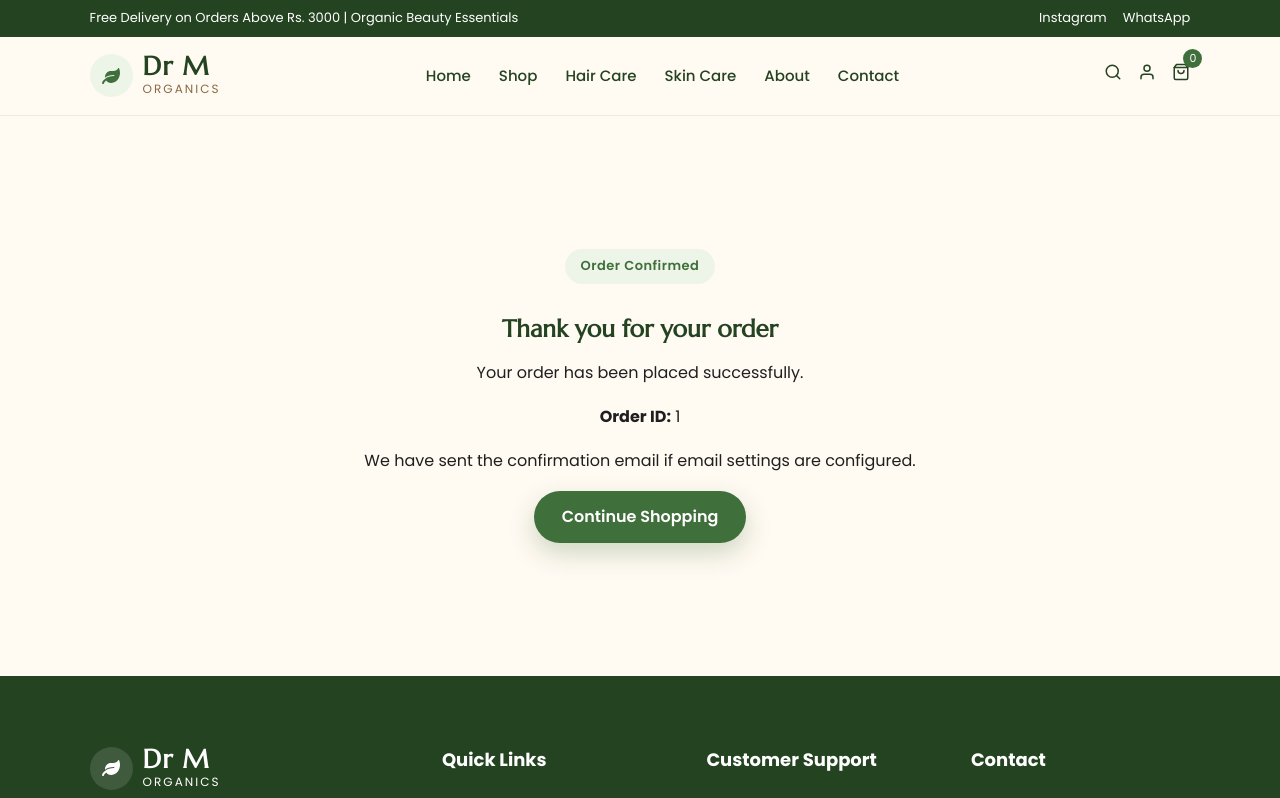
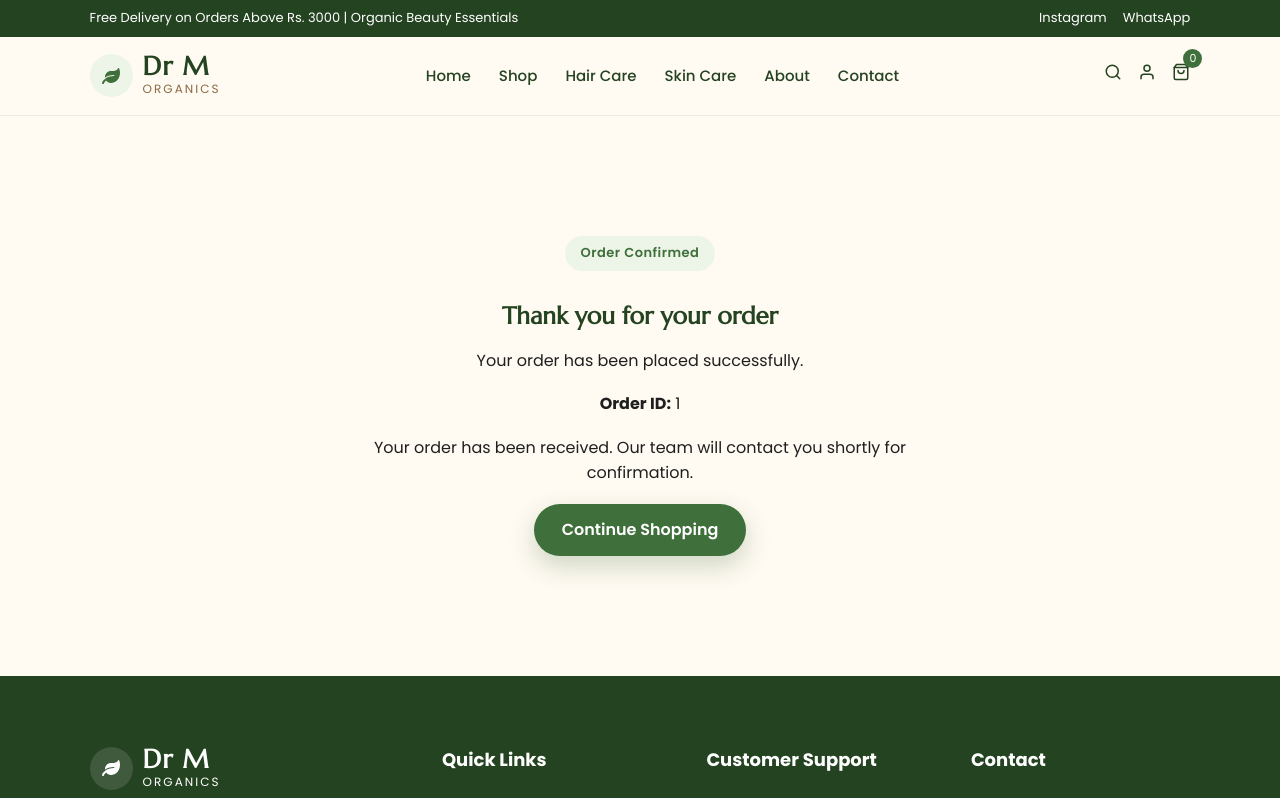
Before and after one commit to EashaAngali/Dr-M-organics-website, a React (Vite) app in the folder client/: page /order-success/1 in a window 1280 px wide. Shown: the top 798 px of the page. Built offline with nearby package versions, Linux system fonts and the light colour scheme; no server answers.

Commit message:
Modify order confirmation message
Updated the message displayed after order confirmation.

```diff
--- a/client/src/pages/OrderSuccess.jsx
+++ b/client/src/pages/OrderSuccess.jsx
@@ -9,7 +9,7 @@ const OrderSuccess = () => {
       <h2>Thank you for your order</h2>
       <p>Your order has been placed successfully.</p>
       <p><strong>Order ID:</strong> {id}</p>
-      <p>We have sent the confirmation email if email settings are configured.</p>
+      <p><p>Your order has been received. Our team will contact you shortly for confirmation.</p></p>
       <Link to="/shop" className="btn primary-btn">Continue Shopping</Link>
     </section>
   );
```
